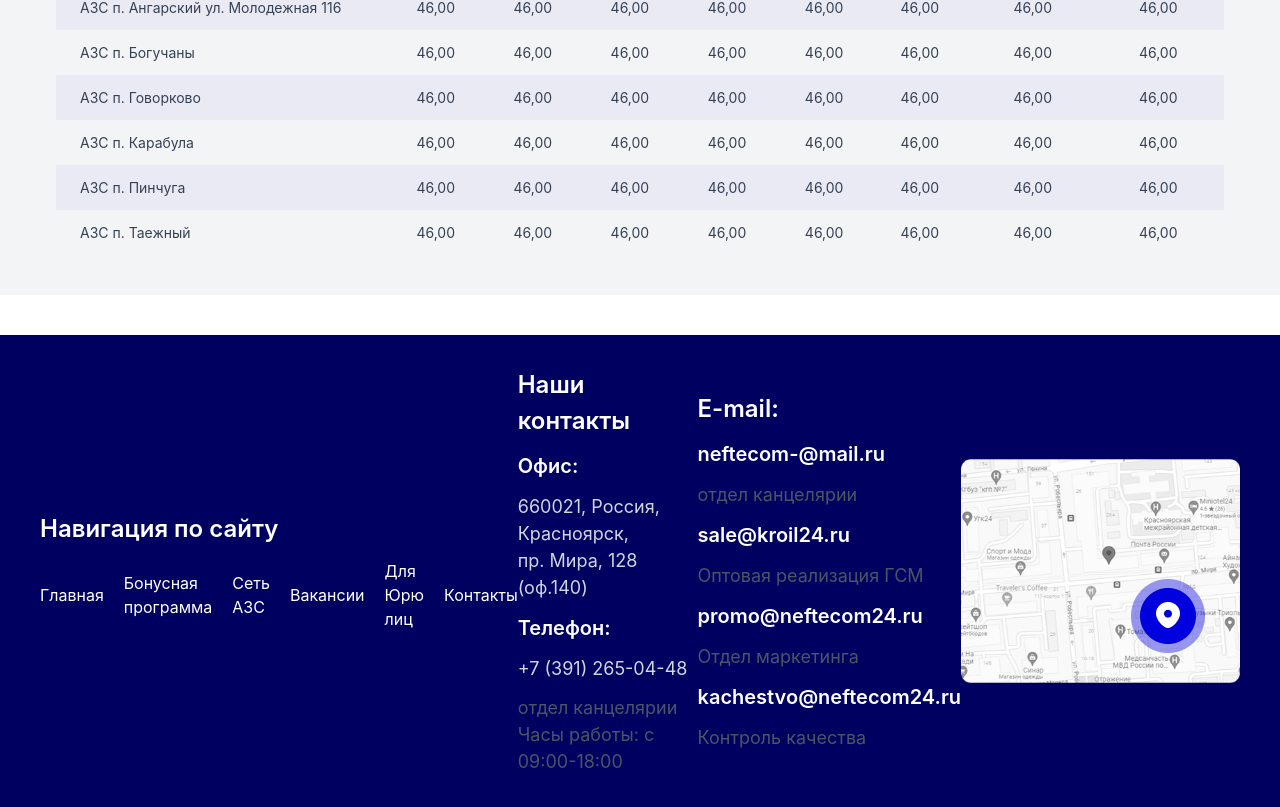
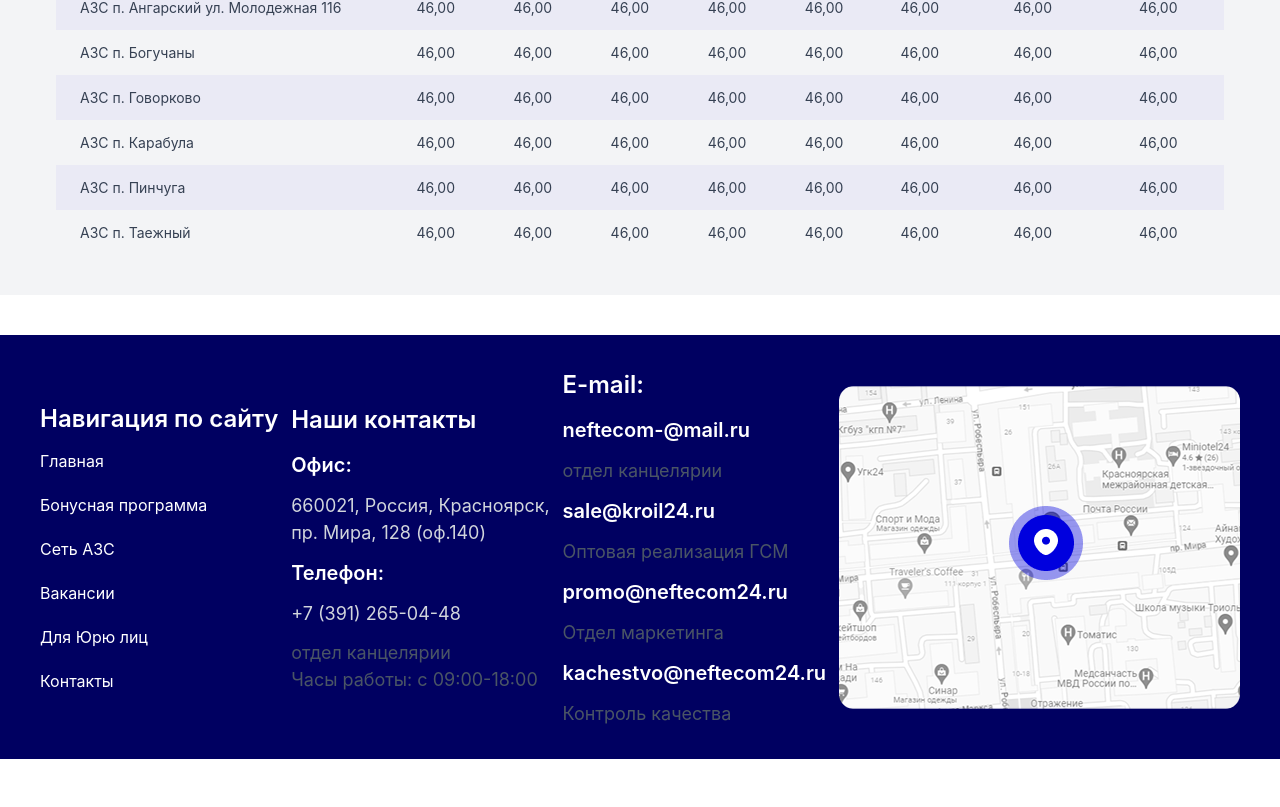
Before and after one commit to sodatovruslan/GroupProject, a website: page src/Magamed/index.html in a window 1280 px wide. Shown: the part 2634-3441 px from the top of the page. After the commit the page ends 3393 px from the top, so only its background shows below. Drawn offline with nearby package versions, Linux system fonts and the light colour scheme; files that its build step writes are made by us from their sources.

Commit message:
mistake in Magamed

```diff
--- a/src/Magamed/index.html
+++ b/src/Magamed/index.html
@@ -264,7 +264,7 @@
         <div class="max-w-300 mx-auto mt-10 py-8 flex justify-between items-center">
             <div class="flex flex-col gap-3">
                 <h1 class="text-[24px] text-white font-semibold">Навигация по сайту</h1>
-                <nav class="flex gap-5 items-center">
+                <nav class="flex flex-col gap-5">
                     <a href="../ahmad-page/index.html" class="text-[white] text-[16px]"> Главная </a>
                     <a href="../Yunus-Page2/index.html" class="text-[white] text-[16px]"> Бонусная программа </a>
                     <a href="../Magamed2/index.html" class="text-[white] text-[16px]"> Сеть АЗС </a>
```
